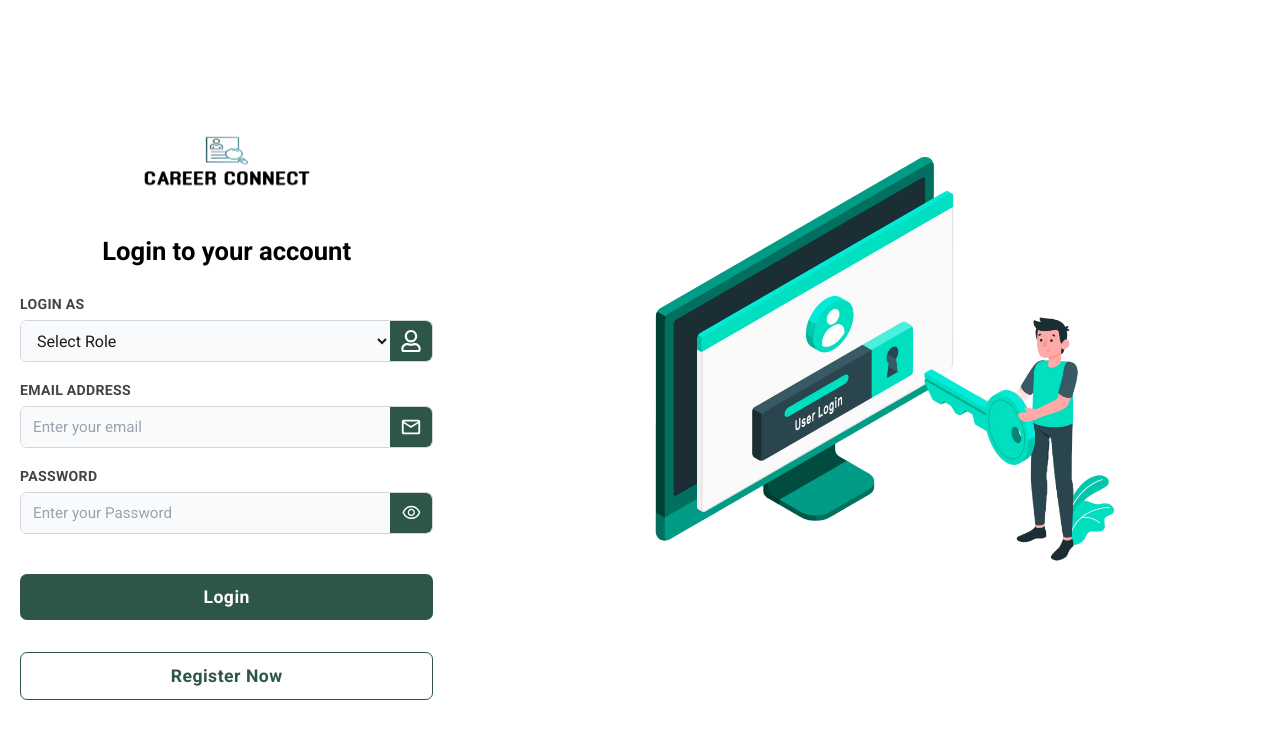
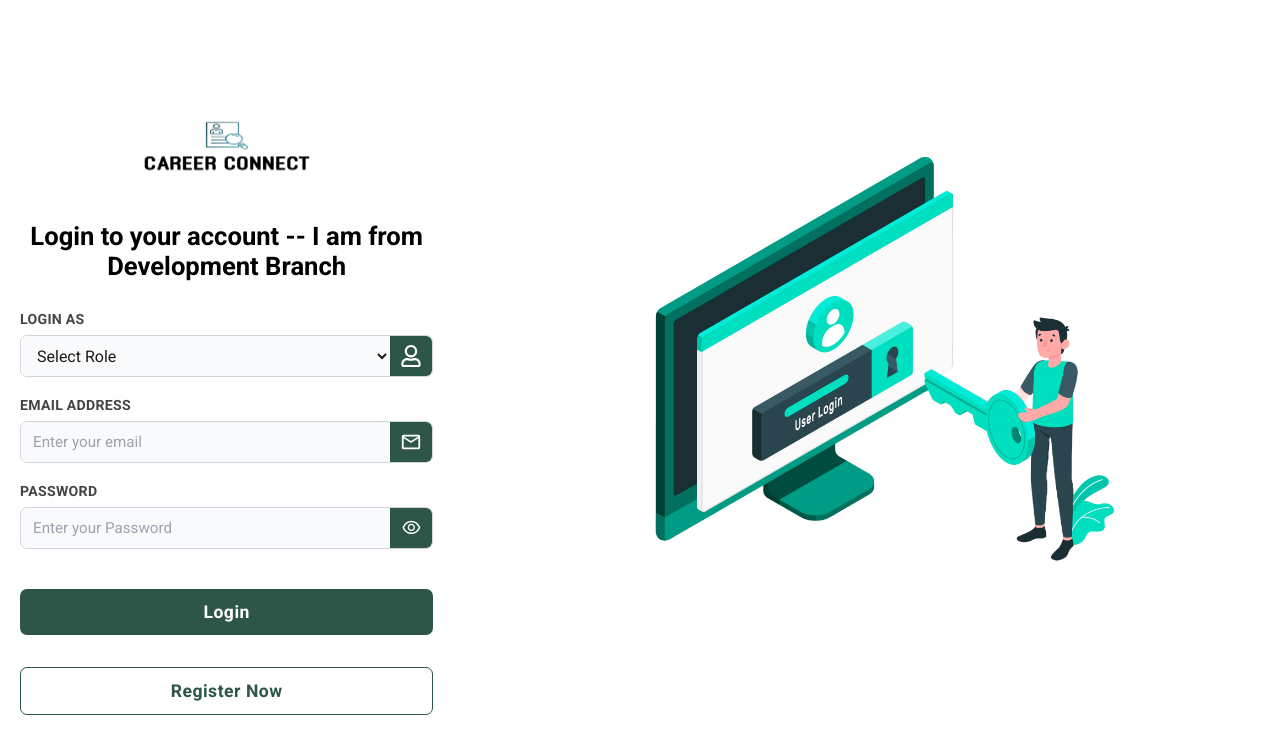
Before and after one commit to mahadihassanrazib/react-job-portal-private, a React (Vite) app in the folder frontend/: page /login in a window 1280 px wide. Shown: the top 754 px of the page. Built offline with nearby package versions, Linux system fonts and the light colour scheme; no server answers.

Commit message:
I need to do more v1

```diff
--- a/frontend/src/components/Auth/Login.jsx
+++ b/frontend/src/components/Auth/Login.jsx
@@ -52,7 +52,7 @@ const Login = () => {
         <div className="container">
           <div className="header">
             <img src="/careerconnect-black.png" alt="logo" />
-            <h3>Login to your account</h3>
+            <h3>Login to your account -- I am from Development Branch</h3>
           </div>
           <form>
             <div className="inputTag">
```
